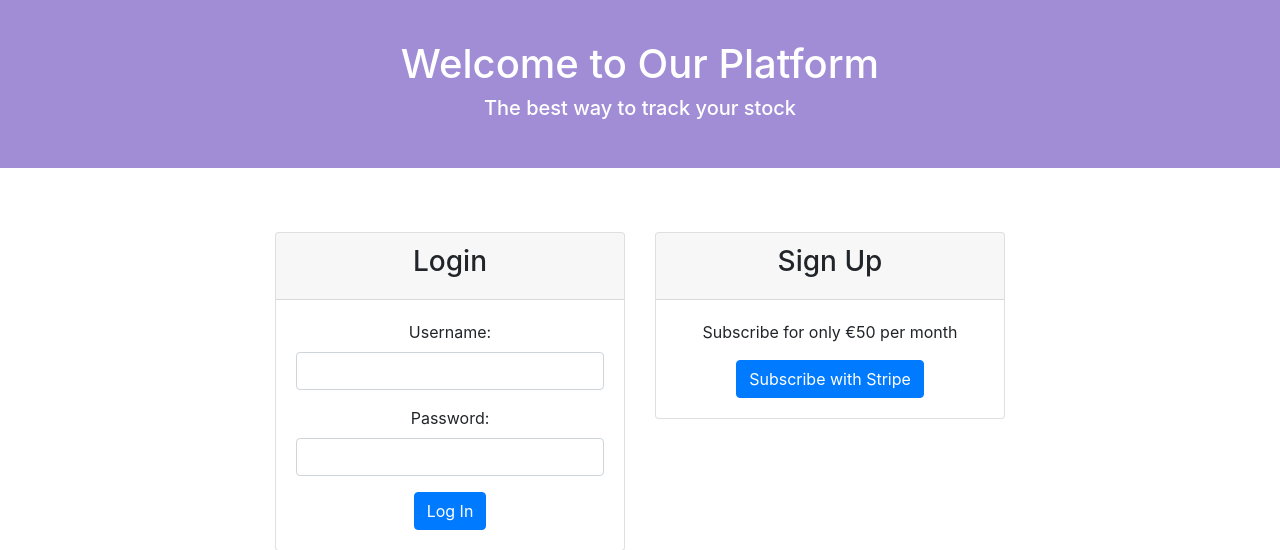
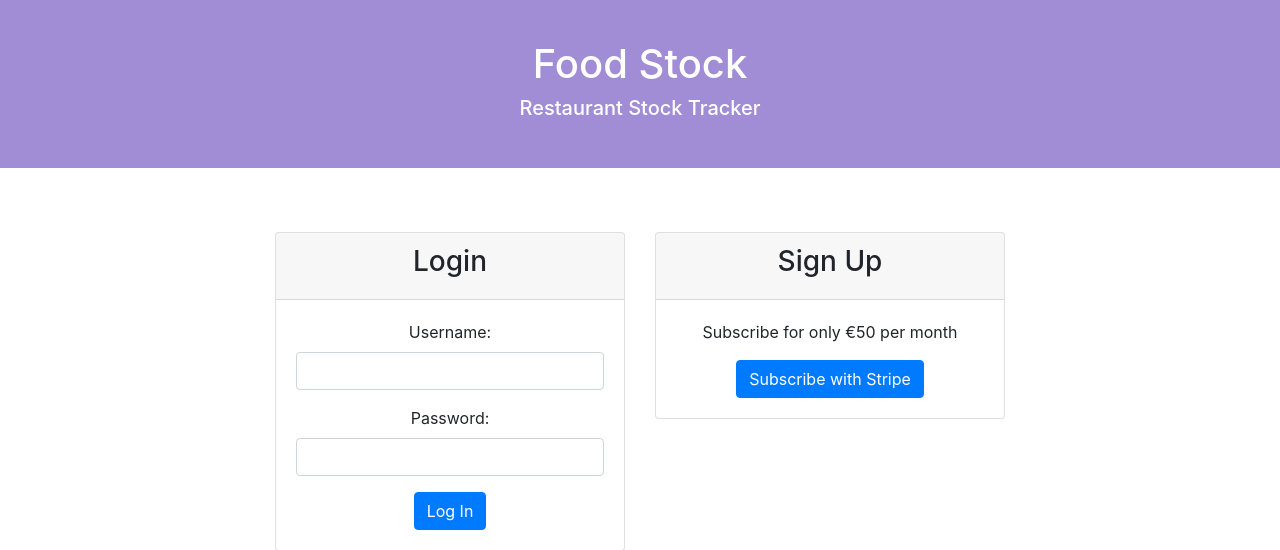
Before and after one commit to DonPon/stock-track-restaurant, a Django app: page / in a window 1280 px wide. Shown: the top 550 px of the page. Run offline with Django 3.2, Linux system fonts and the light colour scheme; some libraries are stand-ins or nearby versions.

Commit message:
Actualizar homepage.html

```diff
--- a/restaurant/templates/homepage.html
+++ b/restaurant/templates/homepage.html
@@ -2,8 +2,8 @@
 
 {% block title %}Login | Stock Platform{% endblock %}
 {% block header %}
-    <h1>Welcome to Our Platform</h1>
-    <h5>The best way to track your stock</h5>
+    <h1>Food Stock</h1>
+    <h5>Restaurant Stock Tracker</h5>
 {% endblock %}
 
 {% block content %}
```
